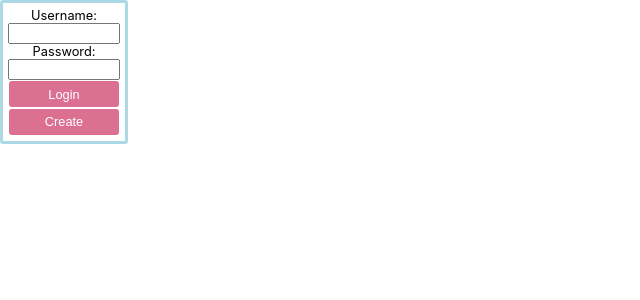
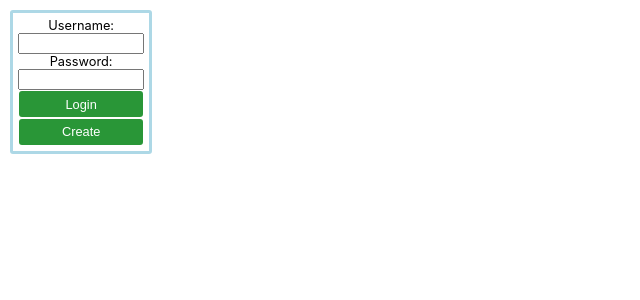
Before and after one commit to roman9891/login-frontend, a React (Create React App) app: page / in a window 1280 px wide. Shown: the top 300 px of the page, without its empty margins (0-640 px from the left). Built offline with nearby package versions, Linux system fonts and the light colour scheme.

Commit message:
updated styling

```diff
--- a/src/App.css
+++ b/src/App.css
@@ -1,5 +1,6 @@
 .App {
-  text-align: center;
+  /* text-align: center; */
+  padding: 10px
 }
 
 .App-logo {
--- a/src/App.js
+++ b/src/App.js
@@ -1,7 +1,8 @@
 import {LoginContainer} from './LoginContainer'
 import {Provider} from './appContext'
 import { useState } from 'react';
-// import './App.css';
+import {Login} from './Login'
+import './App.css';
 
 function App() {
   const [user, setUser] = useState(null)
@@ -9,7 +10,7 @@ function App() {
   return (
     <Provider value={{user, setUser}}>
       <div className="App">
-        <LoginContainer/>
+        <Login/>
       </div>
     </Provider>
   );
--- a/src/Login.js
+++ b/src/Login.js
@@ -59,13 +59,10 @@ export const Login = props => {
             <Form onSubmit={submithandler}>
                 <label>Username:</label>
                 <input onChange={changeUsername} value={username}></input>
-                {/* <br/> */}
                 <label>Password:</label>
                 <input type="password" onChange={changePassword} value={password}></input>
-                {/* <br/> */}
                 <Button primary type="submit">Login</Button>
                 <Button primary onClick={createUser}>Create</Button>
-                {/* <p>{error}</p> */}
             </Form>
     )
 }
--- a/src/Style.js
+++ b/src/Style.js
@@ -19,17 +19,16 @@ export const Form = styled.form`
     box-sizing: content-box;
     padding: .4em;
     font-size: .8em;
-    /* background-color: lightgray; */
+    width: 10%;
+    min-width: 120px;
 `
 export const Button = styled.button`
-  /* Adapt the colors based on primary prop */
-  background: ${props => props.primary ? "palevioletred" : "white"};
-  color: ${props => props.primary ? "white" : "palevioletred"};
-
+  background: ${props => props.primary ? "#299637" : "white"};
+  color: ${props => props.primary ? "white" : "#299637"};
   font-size: 1em;
   padding: 0.25em 1em;
-  border: 2px solid palevioletred;
+  border: 2px solid #299637;
   border-radius: 3px;
   margin: .1em;
   cursor: pointer;
-`;
+`
```
Also changed, not shown: 1 other file (tests, documents, lock files or other folders).
